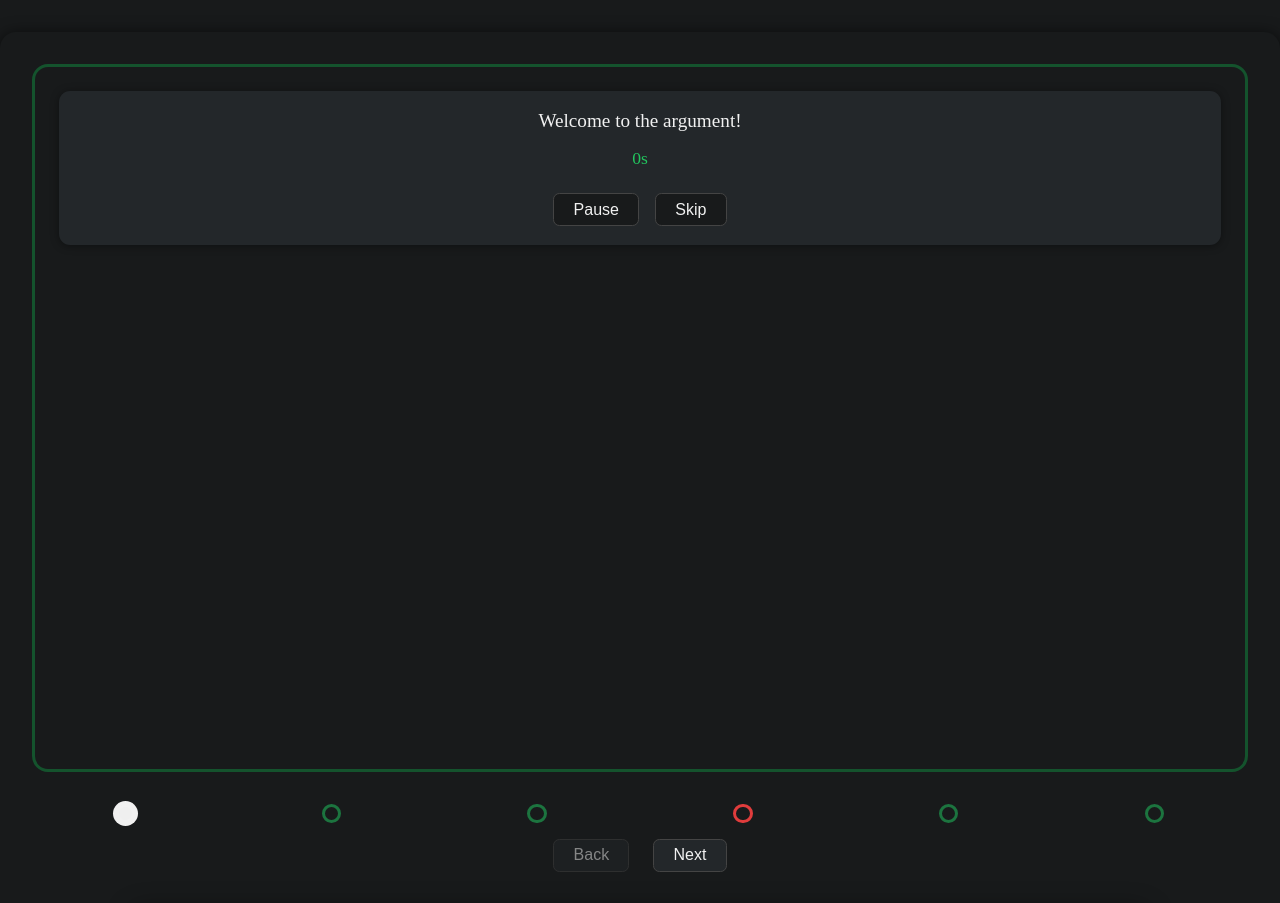
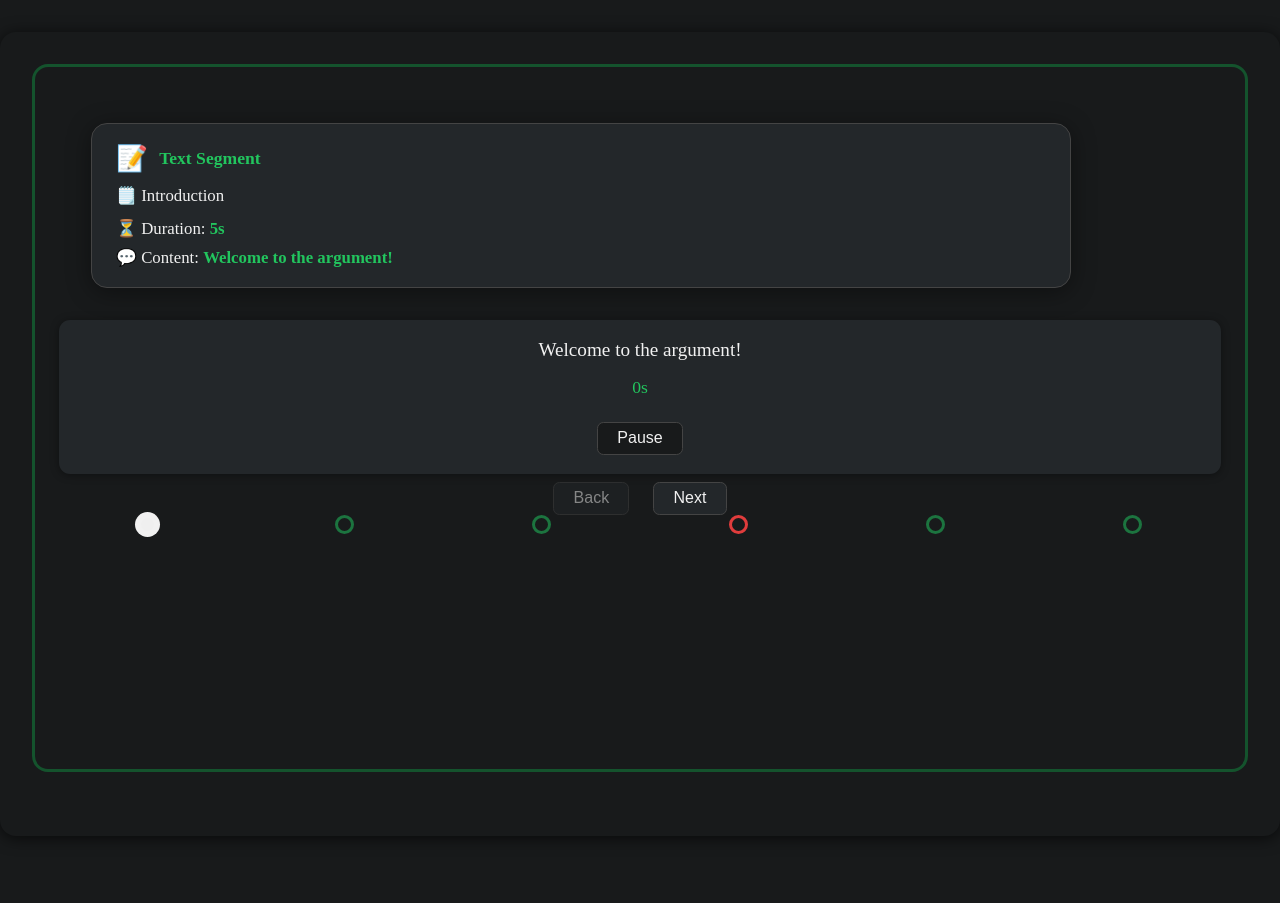
Before and after one commit to gbotros/argumenter, a Vue app: page / in a window 1280 px wide. Shown: the top 903 px of the page. After the commit the page ends 868 px from the top, so only its background shows below. Built offline with nearby package versions, Linux system fonts and the light colour scheme.

Commit message:
rearrange components

```diff
--- a/src/timeline/SegmentInfo.vue
+++ b/src/timeline/SegmentInfo.vue
@@ -32,7 +32,7 @@
 <script setup lang="ts">
 import { useTimelineStore } from '@/stores/timeline/timelineStore';
 import { storeToRefs } from 'pinia';
-import type { TextualSegment, VideoSegment } from './timeLine.data';
+import { TextualSegment, VideoSegment } from './timeLine.data';
 
 const timelineStore = useTimelineStore();
 const { activeSegment } = storeToRefs(timelineStore);
--- a/src/timeline/TextualSegmentView.vue
+++ b/src/timeline/TextualSegmentView.vue
@@ -6,7 +6,7 @@
       <button class="textual-segment-view__pause-btn" @click="togglePause">
         {{ isPaused ? 'Resume' : 'Pause' }}
       </button>
-      <button class="textual-segment-view__skip-btn" @click="completeSegment">Skip</button>
+      <!-- <button class="textual-segment-view__skip-btn" @click="completeSegment">Skip</button> -->
     </div>
   </div>
 </template>
--- a/src/timeline/TimelinePlayer.vue
+++ b/src/timeline/TimelinePlayer.vue
@@ -1,6 +1,8 @@
 <template>
   <div class="timeline-player">
     <StanceTheme>
+      <SegmentInfo :segment="hoveredSegment || activeSegment" />
+
       <TextualSegmentView
         v-if="activeSegment && activeSegment.type === 'text'"
         @segment-complete="onSegmentComplete"
@@ -9,13 +11,13 @@
         v-else-if="activeSegment && activeSegment.type === 'video'"
         @segment-complete="onSegmentComplete"
       />
+
+    <div class="timeline-player__bar">
+      <TimelineControls />
+      <TimelineBarDots />
+    </div>
     </StanceTheme>
 
-    <div class="timeline-player__bar">
-      <TimelineBarDots />
-      <TimelineControls />
-      <SegmentInfo :segment="hoveredSegment || activeSegment" />
-    </div>
   </div>
 </template>
 
--- a/src/timeline/VideoSegmentView.vue
+++ b/src/timeline/VideoSegmentView.vue
@@ -29,7 +29,7 @@
         />
       </div>
     </div>
-    <button class="video-segment-view__complete-btn" @click="completeSegment">Skip</button>
+    <!-- <button class="video-segment-view__complete-btn" @click="completeSegment">Skip</button> -->
   </div>
 </template>
 
```
